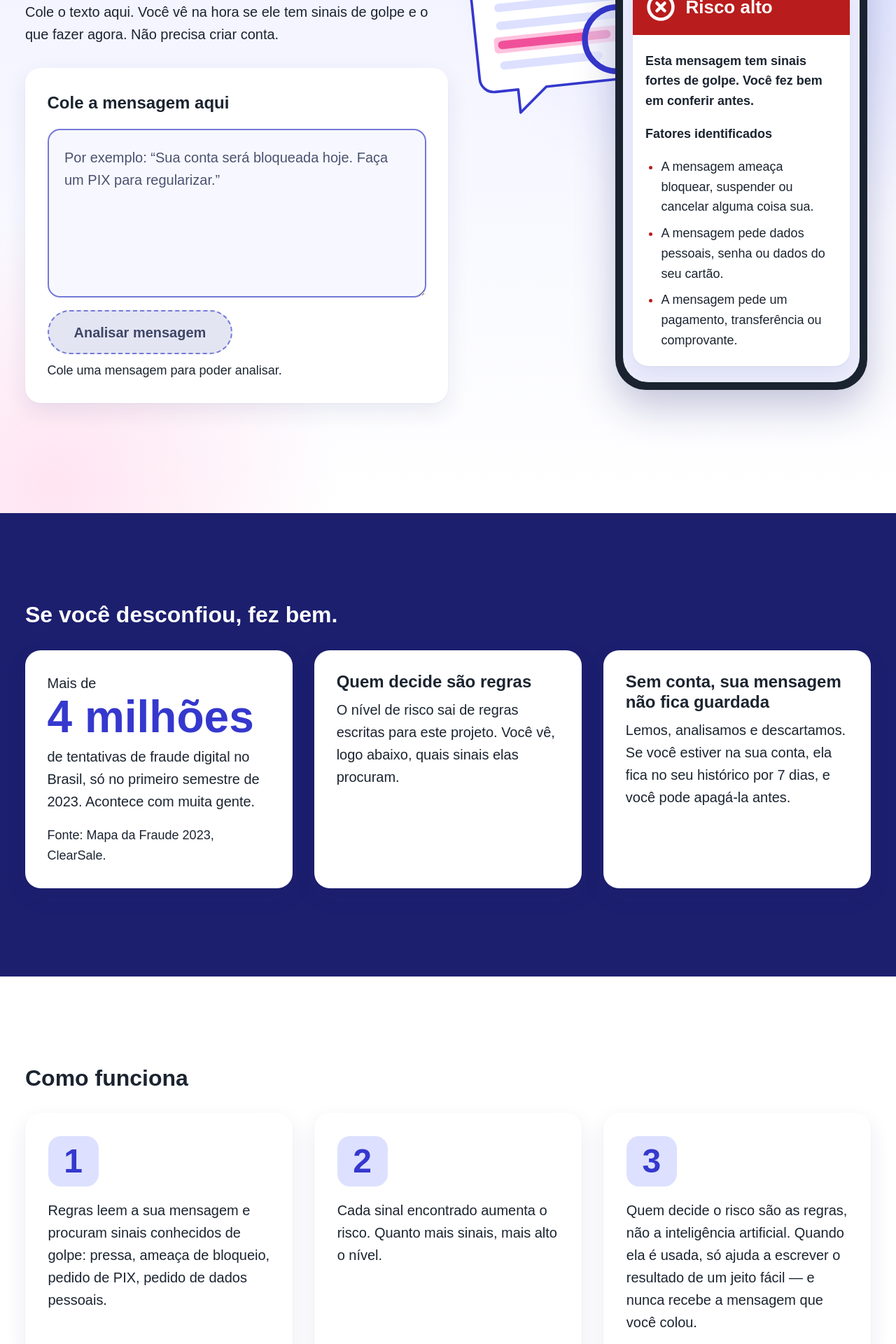
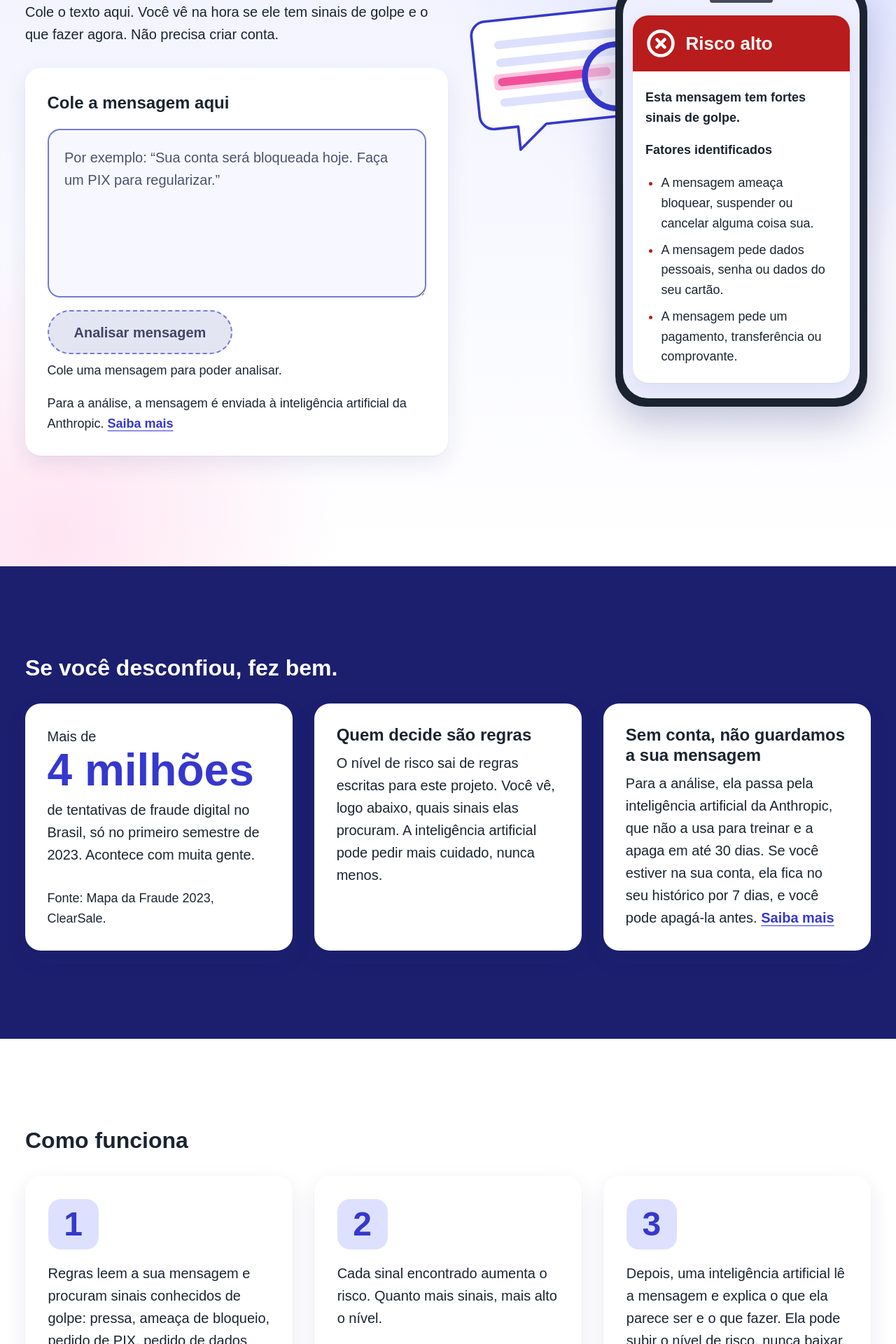
Before and after one commit to WalterTheodoro/VerifyScan, a Next.js app in the folder frontend/: page / in a window 1280 px wide. Shown: the part 340-2260 px from the top of the page at 70% size. Built offline with nearby package versions, Linux system fonts and the light colour scheme; no server answers; a web font is replaced by a local one.

Commit message:
feat(frontend): resultado com a análise da IA, aviso dos 5 s e privacidade

```diff
--- a/frontend/app/_componentes/aviso-privacidade.tsx
+++ b/frontend/app/_componentes/aviso-privacidade.tsx
@@ -12,7 +12,8 @@ const LINK = "font-bold text-anil underline underline-offset-4 break-all";
  *  O mesmo componente em /privacidade e em /conta/privacidade. O que está aqui precisa bater com
  *  o banco: models/, ADR-0006 e ADR-0015 (anônima sem texto, vínculo de 7 dias), ADR-0018 (a
  *  mensagem de quem tem conta, pelos mesmos 7 dias), ADR-0013 e ADR-0019 (conta, sessão e
- *  exclusão), ADR-0011 (Neon). `nivel` mantém a hierarquia de títulos de quem o usa. */
+ *  exclusão), ADR-0011 (Neon), ADR-0020 (a mensagem vai à Anthropic; o que a IA escreveu segue a
+ *  regra da mensagem). `nivel` mantém a hierarquia de títulos de quem o usa. */
 export function AvisoPrivacidade({ nivel }: { nivel: "h2" | "h3" }) {
   const Titulo = nivel;
   const titulo = "text-secao font-bold sm:text-secao-lg";
@@ -30,8 +31,38 @@ export function AvisoPrivacidade({ nivel }: { nivel: "h2" | "h3" }) {
       <section aria-labelledby="para-que" className="flex flex-col gap-junto">
         <Titulo id="para-que" className={titulo}>Para que usamos</Titulo>
         <p>
-          Para você entrar na sua conta e ver o histórico das suas análises, com a mensagem que
-          você analisou. A análise em si funciona sem conta.
+          Para analisar a mensagem que você colou e dizer o que fazer. A análise funciona sem
+          conta.
+        </p>
+        <p>
+          Se você criar uma conta, também para você entrar nela e ver o histórico das suas
+          análises, com a mensagem que você analisou.
+        </p>
+      </section>
+
+      <section aria-labelledby="ia" className="flex flex-col gap-junto">
+        <Titulo id="ia" className={titulo}>A análise com inteligência artificial</Titulo>
+        <p>
+          Para dizer o que a mensagem parece ser e o que fazer, enviamos o texto que você colou à
+          Anthropic, a empresa que faz a inteligência artificial Claude.{" "}
+          <strong>Isso vale com ou sem conta.</strong>
+        </p>
+        <p>
+          Vão só a mensagem, os sinais que as nossas regras encontraram nela e os links que ela
+          tem. Não vão o seu nome, o seu e-mail nem nada da sua conta.
+        </p>
+        <p>
+          Pelas regras da Anthropic para empresas que usam a inteligência artificial dela, ela
+          não usa esse conteúdo para treinar os seus modelos e o apaga em até 30 dias. Ela pode
+          guardar por mais tempo, até 2 anos, o que os sistemas dela marcarem como violação das
+          suas regras de uso, e também o que a lei exigir.
+        </p>
+        <p>
+          A Anthropic fica nos Estados Unidos. Enviar a mensagem para ela é, por isso, uma
+          transferência internacional de dados (Lei Geral de Proteção de Dados, art. 33).
+        </p>
+        <p>
+          Se a inteligência artificial não responder, a análise sai só com as nossas regras.
         </p>
       </section>
 
@@ -53,15 +84,19 @@ export function AvisoPrivacidade({ nivel }: { nivel: "h2" | "h3" }) {
 
       <section aria-labelledby="analises" className="flex flex-col gap-junto">
         <Titulo id="analises" className={titulo}>Das análises, guardamos</Titulo>
-        <p>O nível de risco, a pontuação, os sinais encontrados e a data.</p>
+        <p>
+          O nível de risco, a pontuação, os sinais encontrados, o nível que a inteligência
+          artificial sugeriu e a data.
+        </p>
         <p>
           <strong>Sem conta, nunca guardamos o texto da mensagem que você colou.</strong>
         </p>
         <p>
-          Com a conta aberta, guardamos também a mensagem, para ela aparecer no seu histórico.
-          Isso faz parte do histórico que você usa ao criar a conta, e a tela de análise avisa
-          antes de enviar. Depois de 7 dias, a mensagem é apagada e a análise deixa de ficar
-          ligada a você. Você pode apagá-la antes, a qualquer momento.
+          Com a conta aberta, guardamos também a mensagem e o que a inteligência artificial
+          escreveu sobre ela, para os dois aparecerem no seu histórico. Isso faz parte do
+          histórico que você usa ao criar a conta, e a tela de análise avisa antes de enviar.
+          Depois de 7 dias, os dois são apagados e a análise deixa de ficar ligada a você. Você
+          pode apagá-la antes, a qualquer momento.
         </p>
         <p>
           A mensagem pode ter dados de outras pessoas, como o nome ou o telefone de quem a
@@ -73,7 +108,11 @@ export function AvisoPrivacidade({ nivel }: { nivel: "h2" | "h3" }) {
         <Titulo id="tempo" className={titulo}>Por quanto tempo</Titulo>
         <ul className="flex list-disc flex-col gap-junto pl-6">
           <li>a conta, até você excluí-la;</li>
-          <li>a mensagem que você analisou com a conta aberta, 7 dias;</li>
+          <li>
+            a mensagem que você analisou com a conta aberta, e o que a inteligência artificial
+            escreveu sobre ela, 7 dias;
+          </li>
+          <li>na Anthropic, a mensagem enviada para a análise, até 30 dias;</li>
           <li>a ligação das análises com a sua conta, 7 dias.</li>
         </ul>
       </section>
@@ -89,9 +128,10 @@ export function AvisoPrivacidade({ nivel }: { nivel: "h2" | "h3" }) {
       <section aria-labelledby="onde" className="flex flex-col gap-junto">
         <Titulo id="onde" className={titulo}>Onde ficam e com quem</Titulo>
         <p>
-          Em servidores nos Estados Unidos, de duas empresas: a Render, onde o site roda, e a
-          Neon, onde fica o banco de dados. Elas só guardam e rodam o sistema. Não vendemos nem
-          repassamos os seus dados a mais ninguém.
+          Em servidores nos Estados Unidos, de três empresas: a Render, onde o site roda; a
+          Neon, onde fica o banco de dados; e a Anthropic, que faz a análise com inteligência
+          artificial, como explicado acima. Não vendemos nem repassamos os seus dados a mais
+          ninguém.
         </p>
       </section>
 
--- a/frontend/app/_componentes/resultado.tsx
+++ b/frontend/app/_componentes/resultado.tsx
@@ -5,43 +5,25 @@ import type { RefObject } from "react";
 
 import { IconeDeRisco, PALAVRA_DO_NIVEL, type NivelRisco } from "./nivel-risco";
 
+/** A resposta fixa do nível, do `respostas.yaml` do backend (ADR-0020): o plano B inteiro quando
+ *  a IA não entrou, e o título (e o texto do BAIXO) quando ela entrou. */
+export type Orientacao = { titulo: string; texto: string | null; passos: string[] };
+
+/** O que a IA escreveu para esta mensagem, já limpo pelo backend: sem link, e-mail, telefone nem
+ *  HTML. Mesmo assim, é texto: o React escapa, e nada aqui vira link nem HTML. */
+export type ExplicacaoIA = { tipo: string; sinais: string[]; o_que_fazer: string[] };
+
 /** O que a placa precisa. As URLs só existem na resposta da análise: o banco não as guarda
- *  (ADR-0009), e no histórico elas aparecem dentro da própria mensagem. */
+ *  (ADR-0009), e no histórico elas aparecem dentro da própria mensagem.
+ *
+ *  `orientacao` e `explicacao_ia` são opcionais só para um backend anterior à fatia 6 (no deploy,
+ *  o frontend pode subir antes): sem eles, a placa mostra o nível e os fatores. */
 export type DadosDoResultado = {
   nivel_risco: NivelRisco;
   fatores: { categoria: string; descricao: string }[];
   urls_analisadas?: string[];
-};
-
-/** Texto exibido para cada nível; a palavra e o ícone vêm de `nivel-risco`.
- *  O tom acalma sem minimizar: quem lê isto pode estar com medo de já ter perdido dinheiro. */
-export const APRESENTACAO: Record<NivelRisco, { resumo: string; recomendacao: string }> = {
-  BAIXO: {
-    // A segunda frase é obrigatória: hoje só o texto é analisado (sem conferir o site do
-    // link, sem ler imagem, sem consulta externa), então risco baixo quer dizer "não achei
-    // sinais conhecidos", nunca "é seguro".
-    resumo:
-      "Não encontramos sinais conhecidos de golpe nesta mensagem. Isso não é garantia de " +
-      "que ela seja segura: por enquanto, lemos só o texto — ainda não conferimos o site do " +
-      "link, não lemos imagens e não consultamos listas de sites perigosos. Se algo parecer " +
-      "estranho, confie na sua desconfiança.",
-    recomendacao:
-      "Mesmo assim, se ela pedir dinheiro ou dados, confirme com a empresa pelo telefone ou " +
-      "aplicativo oficial antes de responder.",
-  },
-  MEDIO: {
-    resumo: "Esta mensagem tem sinais que pedem cuidado.",
-    recomendacao:
-      "Por enquanto, não clique em links e não passe seus dados. Confirme com a empresa, " +
-      "pelo telefone ou aplicativo oficial, se a mensagem é verdadeira.",
-  },
-  ALTO: {
-    resumo: "Esta mensagem tem sinais fortes de golpe. Você fez bem em conferir antes.",
-    recomendacao:
-      "Não clique no link, não pague nada e não passe seus dados. Apague a mensagem e " +
-      "bloqueie quem enviou. Se já pagou ou passou algum dado, ligue para o seu banco pelo " +
-      "número que está no verso do cartão.",
-  },
+  orientacao?: Orientacao;
+  explicacao_ia?: ExplicacaoIA | null;
 };
 
 /** "Você colou:" e a mensagem, como texto: um link dentro dela nunca vira <a>. Quem chama decide
@@ -76,8 +58,14 @@ export function Resultado({
 }) {
   const Titulo = nivel === 2 ? "h2" : "h3";
   const Subtitulo = nivel === 2 ? "h3" : "h4";
-  const { resumo, recomendacao } = APRESENTACAO[resultado.nivel_risco];
   const urls = resultado.urls_analisadas ?? [];
+  const orientacao = resultado.orientacao;
+  const ia = resultado.explicacao_ia ?? null;
+  // Com a IA, os passos são os dela, para esta mensagem; sem ela, os fixos do nível. O BAIXO do
+  // plano B não tem passos: o texto dele é a recomendação e vai para o quadro "O que fazer".
+  const passos = ia ? ia.o_que_fazer : (orientacao?.passos ?? []);
+  const textoNoQuadro = passos.length === 0 ? (orientacao?.texto ?? null) : null;
+  const textoForaDoQuadro = passos.length > 0 ? (orientacao?.texto ?? null) : null;
 
   return (
     <div
@@ -100,15 +88,52 @@ export function Resultado({
       </div>
 
       <div className="flex flex-col gap-bloco px-5 py-6 sm:p-bloco">
-        <p className="text-destaque font-semibold">{resumo}</p>
+        {orientacao && (
+          <div className="flex flex-col gap-junto">
+            <p className="text-destaque font-semibold">{orientacao.titulo}</p>
+            {ia && (
+              <p className="text-destaque">
+                Parece ser: <strong>{ia.tipo}</strong>.
+              </p>
+            )}
+            {/* O aviso do BAIXO ("isso não garante…") fica visível também com a IA: o sistema
+                nunca diz que a mensagem é segura. */}
+            {textoForaDoQuadro && <p className="text-destaque">{textoForaDoQuadro}</p>}
+          </div>
+        )}
 
-        {/* "O que fazer" vem antes de "Fatores identificados" de propósito: quem chega aqui está
+        {/* "O que fazer" vem antes dos sinais e dos fatores de propósito: quem chega aqui está
             assustado e precisa primeiro saber como se proteger; o porquê vem depois. */}
-        <div className="flex flex-col gap-2 rounded-2xl border-2 border-[var(--risco-forte)]
-          bg-[var(--risco-fundo)] p-5">
-          <Subtitulo className="text-secao font-bold sm:text-secao-lg">O que fazer</Subtitulo>
-          <p className="text-destaque">{recomendacao}</p>
-        </div>
+        {(passos.length > 0 || textoNoQuadro) && (
+          <div className="flex flex-col gap-2 rounded-2xl border-2 border-[var(--risco-forte)]
+            bg-[var(--risco-fundo)] p-5">
+            <Subtitulo className="text-secao font-bold sm:text-secao-lg">O que fazer</Subtitulo>
+            {passos.length > 0 ? (
+              <ul className="flex list-disc flex-col gap-2 pl-6 text-destaque
+                marker:text-[var(--risco-forte)]">
+                {passos.map((passo) => (
+                  <li key={passo}>{passo}</li>
+                ))}
+              </ul>
+            ) : (
+              <p className="text-destaque">{textoNoQuadro}</p>
+            )}
+          </div>
+        )}
+
+        {ia && ia.sinais.length > 0 && (
+          <div className="flex flex-col gap-3">
+            <Subtitulo className="text-secao font-bold sm:text-secao-lg">
+              O que chamou a atenção
+            </Subtitulo>
+            <ul className="flex list-disc flex-col gap-2 pl-6 text-destaque
+              marker:text-[var(--risco-forte)]">
+              {ia.sinais.map((sinal) => (
+                <li key={sinal}>{sinal}</li>
+              ))}
+            </ul>
+          </div>
+        )}
 
         {resultado.fatores.length > 0 && (
           <div className="flex flex-col gap-3">
@@ -152,6 +177,10 @@ export function Resultado({
             </p>
           </div>
         )}
+
+        {/* Discreta e honesta: diz que a IA ajudou, sem selo nem destaque. Na cor do texto, como
+            todo o resto (nada de cinza, globals.css). */}
+        {ia && <p>Análise com apoio de IA.</p>}
       </div>
     </div>
   );
--- a/frontend/app/_lib/historico.ts
+++ b/frontend/app/_lib/historico.ts
@@ -2,6 +2,7 @@
 // relativo, pelo proxy do Next (ADR-0014). Nada aqui mexe em React.
 
 import type { NivelRisco } from "../_componentes/nivel-risco";
+import type { ExplicacaoIA, Orientacao } from "../_componentes/resultado";
 import { lerDetail, MENSAGEM_SEM_SERVIDOR } from "./conta";
 import { enviarUmaVez, lerComRepeticao, type OpcoesDeEspera } from "./servidor";
 
@@ -15,6 +16,11 @@ export type AnaliseDoHistorico = {
   fatores: FatorDoHistorico[];
   /** A mensagem como foi colada (ADR-0018); `null` nas análises anteriores a ele. */
   texto: string | null;
+  /** A resposta fixa do nível e o que a IA escreveu (ADR-0020), para o histórico mostrar a mesma
+   *  resposta da home. `explicacao_ia` é `null` nas análises sem IA. Opcionais só para um backend
+   *  anterior à fatia 6. */
+  orientacao?: Orientacao;
+  explicacao_ia?: ExplicacaoIA | null;
 };
 
 export type Historico = { dias: number; analises: AnaliseDoHistorico[] };
--- a/frontend/app/page.tsx
+++ b/frontend/app/page.tsx
@@ -8,7 +8,12 @@ import { Cabecalho } from "./_componentes/cabecalho";
 import { Rodape } from "./_componentes/rodape";
 import { IconeDeRisco, PALAVRA_DO_NIVEL, type NivelRisco } from "./_componentes/nivel-risco";
 import { RaizDaPagina } from "./_componentes/raiz-da-pagina";
-import { APRESENTACAO, MensagemColada, Resultado } from "./_componentes/resultado";
+import {
+  MensagemColada,
+  Resultado,
+  type ExplicacaoIA,
+  type Orientacao,
+} from "./_componentes/resultado";
 import { lerDetail } from "./_lib/conta";
 import { consumirContaExcluida } from "./_lib/conta-excluida";
 import { enviarUmaVez } from "./_lib/servidor";
@@ -38,7 +43,17 @@ type RespostaAnalise = {
   salva_no_historico: boolean;
   // true só quando gravou também a mensagem (ADR-0018). Opcional: backend anterior não o manda.
   texto_salvo?: boolean;
+  // Fatia 6 (ADR-0020). `nivel_risco` é o final: o maior entre o do motor e o da IA. Opcionais
+  // pelo mesmo motivo de `texto_salvo`.
+  nivel_motor?: NivelRisco;
+  nivel_ia?: NivelRisco | null;
+  orientacao?: Orientacao;
+  explicacao_ia?: ExplicacaoIA | null;
 };
+
+// Com a IA, a análise leva em geral 2 a 4 s, e o teto é 15 s (ADR-0020). Depois disto, a tela diz
+// que falta pouco, para ninguém achar que travou.
+const AVISO_DE_DEMORA_MS = 5000;
 
 type Estado =
   | { situacao: "pronta" }
@@ -103,6 +118,8 @@ export default function PaginaAnalise() {
   // Só durante a espera pelo backend dormindo, não durante a análise: com o backend acordado ela
   // pode levar ~17 s (ADR-0002), e "o servidor está acordando" seria falso.
   const [acordando, setAcordando] = useState(false);
+  // Análise que passou de 5 s com o backend acordado: em geral, a IA demorando (ADR-0020).
+  const [demorando, setDemorando] = useState(false);
   // A entrada orquestrada do hero é só da carga da página; depois de "Analisar outra
   // mensagem" o formulário volta sem animar.
   const [animarEntrada, setAnimarEntrada] = useState(true);
@@ -134,8 +151,13 @@ export default function PaginaAnalise() {
     evento.preventDefault();
     setEstado({ situacao: "analisando" });
     setAcordando(false);
+    setDemorando(false);
+    // O timer nasce no envio, não num efeito: é consequência do clique (como em use-envio-conta).
+    const timer = window.setTimeout(() => setDemorando(true), AVISO_DE_DEMORA_MS);
     void analisar(texto, () => setAcordando(true)).then((proximo) => {
+      window.clearTimeout(timer);
       setAcordando(false);
+      setDemorando(false);
       setEstado(proximo);
       // Leva o foco para o resultado: sem isso, quem usa teclado ou leitor de tela continua
       // no botão e não percebe que a resposta chegou.
@@ -252,12 +274,14 @@ export default function PaginaAnalise() {
                         <p id="dica-botao">Cole uma mensagem para poder analisar.</p>
                       )}
                     </div>
-                    {/* Antes de enviar, e só para quem está logado: é o aviso que sustenta a
-                        base legal de guardar a mensagem sem caixa de seleção (ADR-0018). */}
-                    {logado && (
+                    {/* Antes de enviar: para todos, para onde a mensagem vai (ADR-0020); para
+                        quem está logado, que ela fica no histórico — o aviso que sustenta a base
+                        legal de guardá-la sem caixa de seleção (ADR-0018). */}
                     <p>
-                        Como você está na sua conta, esta mensagem fica no seu histórico por 7
-                        dias.{" "}
+                      Para a análise, a mensagem é enviada à inteligência artificial da
+                      Anthropic.
+                      {logado &&
+                        " Como você está na sua conta, ela também fica no seu histórico por 7 dias."}{" "}
                       <Link
                         href="/privacidade"
                         className="font-bold text-anil underline underline-offset-4"
@@ -265,7 +289,6 @@ export default function PaginaAnalise() {
                         Saiba mais
                       </Link>
                     </p>
-                    )}
                   </form>
                 </>
               )}
@@ -277,6 +300,13 @@ export default function PaginaAnalise() {
                   <p className="text-destaque">Analisando sua mensagem…</p>
                 )}
                 {estado.situacao === "analisando" && acordando && <AvisoAcordando />}
+                {/* Só sem o aviso do servidor acordando: os dois juntos diriam coisas diferentes
+                    sobre a mesma espera. */}
+                {estado.situacao === "analisando" && demorando && !acordando && (
+                  <p className="font-semibold">
+                    A análise está levando um pouco mais. Só mais alguns segundos.
+                  </p>
+                )}
 
                 {estado.situacao === "falhou" && (
                   <div role="alert" className="cartao border-l-[10px] border-[var(--erro)] p-5">
@@ -446,7 +476,9 @@ function ExemploNoCelular() {
                 </p>
               </div>
               <div className="flex flex-col gap-perto px-4 py-5">
-                <p className="font-bold">{APRESENTACAO.ALTO.resumo}</p>
+                {/* O título do ALTO no `respostas.yaml` do backend: a moldura é ilustração
+                    estática e não chama a API. */}
+                <p className="font-bold">Esta mensagem tem fortes sinais de golpe.</p>
                 <p className="font-bold">Fatores identificados</p>
                 <ul className="flex list-disc flex-col gap-junto pl-5
                   marker:text-[var(--risco-forte)]">
@@ -493,18 +525,23 @@ function FaixaDeContexto() {
             <h3 className="text-secao font-bold sm:text-secao-lg">Quem decide são regras</h3>
             <p className="text-destaque">
               O nível de risco sai de regras escritas para este projeto. Você vê, logo abaixo,
-              quais sinais elas procuram.
+              quais sinais elas procuram. A inteligência artificial pode pedir mais cuidado,
+              nunca menos.
             </p>
           </div>
           <div className="cartao flex flex-col gap-junto p-bloco">
             <h3 className="text-secao font-bold sm:text-secao-lg">
-              Sem conta, sua mensagem não fica guardada
+              Sem conta, não guardamos a sua mensagem
             </h3>
-            {/* Verdadeira para os dois casos (ADR-0018): anônima é descartada; com conta, fica
-                7 dias no histórico. */}
+            {/* Verdadeira para os dois casos (ADR-0018): anônima não vai ao nosso banco; com
+                conta, fica 7 dias no histórico. E diz para onde ela vai (ADR-0020). */}
             <p className="text-destaque">
-              Lemos, analisamos e descartamos. Se você estiver na sua conta, ela fica no seu
-              histórico por 7 dias, e você pode apagá-la antes.
+              Para a análise, ela passa pela inteligência artificial da Anthropic, que não a usa
+              para treinar e a apaga em até 30 dias. Se você estiver na sua conta, ela fica no
+              seu histórico por 7 dias, e você pode apagá-la antes.{" "}
+              <Link href="/privacidade" className="font-bold text-anil underline underline-offset-4">
+                Saiba mais
+              </Link>
             </p>
           </div>
         </div>
@@ -520,11 +557,10 @@ function ComoFunciona() {
     "Regras leem a sua mensagem e procuram sinais conhecidos de golpe: pressa, ameaça de " +
       "bloqueio, pedido de PIX, pedido de dados pessoais.",
     "Cada sinal encontrado aumenta o risco. Quanto mais sinais, mais alto o nível.",
-    // Condicional de propósito: nesta fase o texto do resultado é fixo no frontend e a IA
-    // ainda não é usada (Fase 7). A frase é verdadeira antes e depois.
-    "Quem decide o risco são as regras, não a inteligência artificial. Quando ela é usada, " +
-      "só ajuda a escrever o resultado de um jeito fácil — e nunca recebe a mensagem que " +
-      "você colou.",
+    // A IA lê a mensagem e pode subir o nível, nunca baixar (ADR-0020). Se ela não responder,
+    // o resultado sai só com as regras — a frase continua verdadeira.
+    "Depois, uma inteligência artificial lê a mensagem e explica o que ela parece ser e o " +
+      "que fazer. Ela pode subir o nível de risco, nunca baixar.",
   ];
 
   return (
```
Lines whose indentation alone changed are shown as unchanged.
